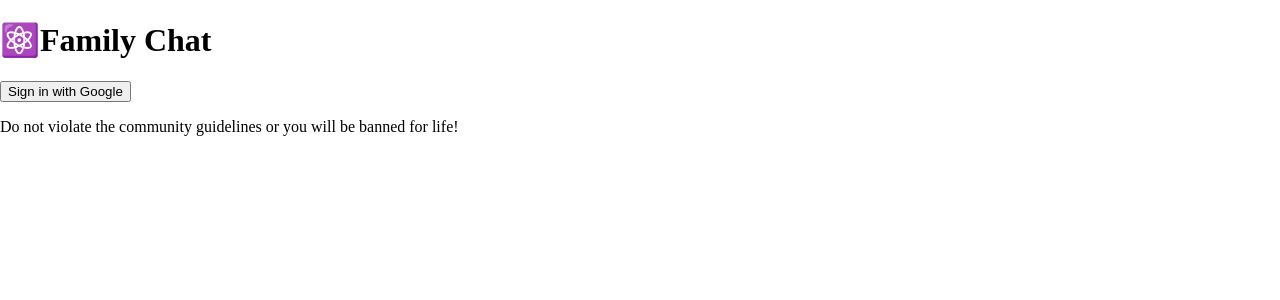
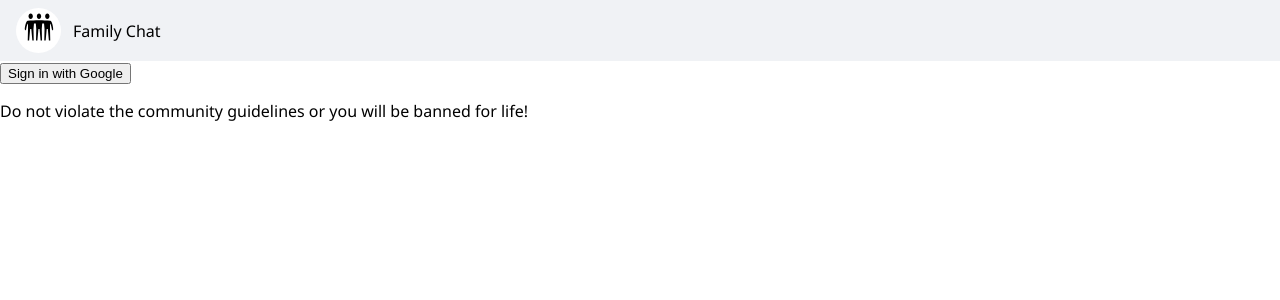
Before and after one commit to weslley-oliveira/family-chat, a Next.js app: page / in a window 1280 px wide. Shown: the top 300 px of the page. Built offline with nearby package versions, Linux system fonts and the light colour scheme; no server answers.

Commit message:
header ok

```diff
--- a/components/ChatRoom/index.js
+++ b/components/ChatRoom/index.js
@@ -1,4 +1,4 @@
-import { useContext, useRef, useState } from "react";
+import { useRef, useState } from "react";
 
 import firebase from "firebase/compat/app";
 import 'firebase/compat/firestore'
--- a/components/SignOut/index.tsx
+++ b/components/SignOut/index.tsx
@@ -1,9 +1,13 @@
 import firebase from 'firebase/compat/app';
 import 'firebase/compat/auth';
+
+import styles from './styles.module.scss'
+
+import { GoSignOut } from 'react-icons/go';
 
 export function SignOut(){
     const auth = firebase.auth();
     return auth.currentUser && (
-        <button className="sign-out" onClick={() => auth.signOut()}>Sign Out</button>
+        <button className={styles.buttonSignOut} onClick={() => auth.signOut()}><GoSignOut/> Sair</button>
       )
 }
--- /dev/null
+++ b/components/SignOut/styles.module.scss
@@ -0,0 +1,17 @@
+.buttonSignOut {
+    margin: 0;
+    background-color: inherit;
+    border: none;
+
+    display: flex;
+    align-items: center;
+    justify-content: center;
+
+    padding: 1rem;
+
+    cursor: pointer;
+}
+
+.buttonSignOut:hover{
+    transform: scale(1.2);
+}
--- a/package.json
+++ b/package.json
@@ -14,6 +14,7 @@
     "react": "17.0.2",
     "react-dom": "17.0.2",
     "react-firebase-hooks": "^5.0.2",
+    "react-icons": "^4.3.1",
     "sass": "^1.49.7"
   },
   "devDependencies": {
--- a/pages/index.tsx
+++ b/pages/index.tsx
@@ -1,7 +1,8 @@
 import type { NextPage } from 'next'
 import styles from '../styles/Home.module.scss'
 import Head from 'next/head'
-import Image from 'next/image'
+
+import { GiThreeFriends } from 'react-icons/gi';
 
 import { ChatRoom } from '../components/ChatRoom'
 import { SignIn } from '../components/SignIn'
@@ -22,8 +23,13 @@ const Home: NextPage = () => {
       </Head>
 
       <main>
-        <header>
-          <h1>⚛️Family Chat</h1>
+        <header className={styles.header}>
+          <div>
+            <div className={styles.logo}>
+              <span><GiThreeFriends/></span>
+            </div>
+            <h1>Family Chat</h1>
+          </div>
           <SignOut />
         </header>
 
--- a/styles/Home.module.scss
+++ b/styles/Home.module.scss
@@ -0,0 +1,41 @@
+$base-color: #F0F2F5;
+
+.header {
+    background-color: $base-color;
+
+    padding: .5rem 1rem;
+
+    display: flex;
+    justify-content: space-between;
+
+    div {
+        display: flex;
+        align-items: center;
+
+        .logo {
+            border-radius: 100%;
+            width: 45px;
+            height: 45px;
+
+            background-color: white;
+
+            margin-right: 0.75rem;
+
+            display: flex;
+            align-items: center;
+            justify-content: center;
+
+            span{
+                font-size: 2rem;
+            }
+        }
+
+
+
+        h1 {
+            font-size: 16px;
+            font-weight: lighter;
+        }
+    }
+
+}
--- a/styles/globals.scss
+++ b/styles/globals.scss
@@ -2,4 +2,6 @@ html,
 body {
   padding: 0;
   margin: 0;
+
+  font-family: Segoe UI,Helvetica Neue,Helvetica,Lucida Grande,Arial,Ubuntu,Cantarell,Fira Sans,sans-serif;
   }
```
Also changed, not shown: 1 other file (tests, documents, lock files or other folders).
